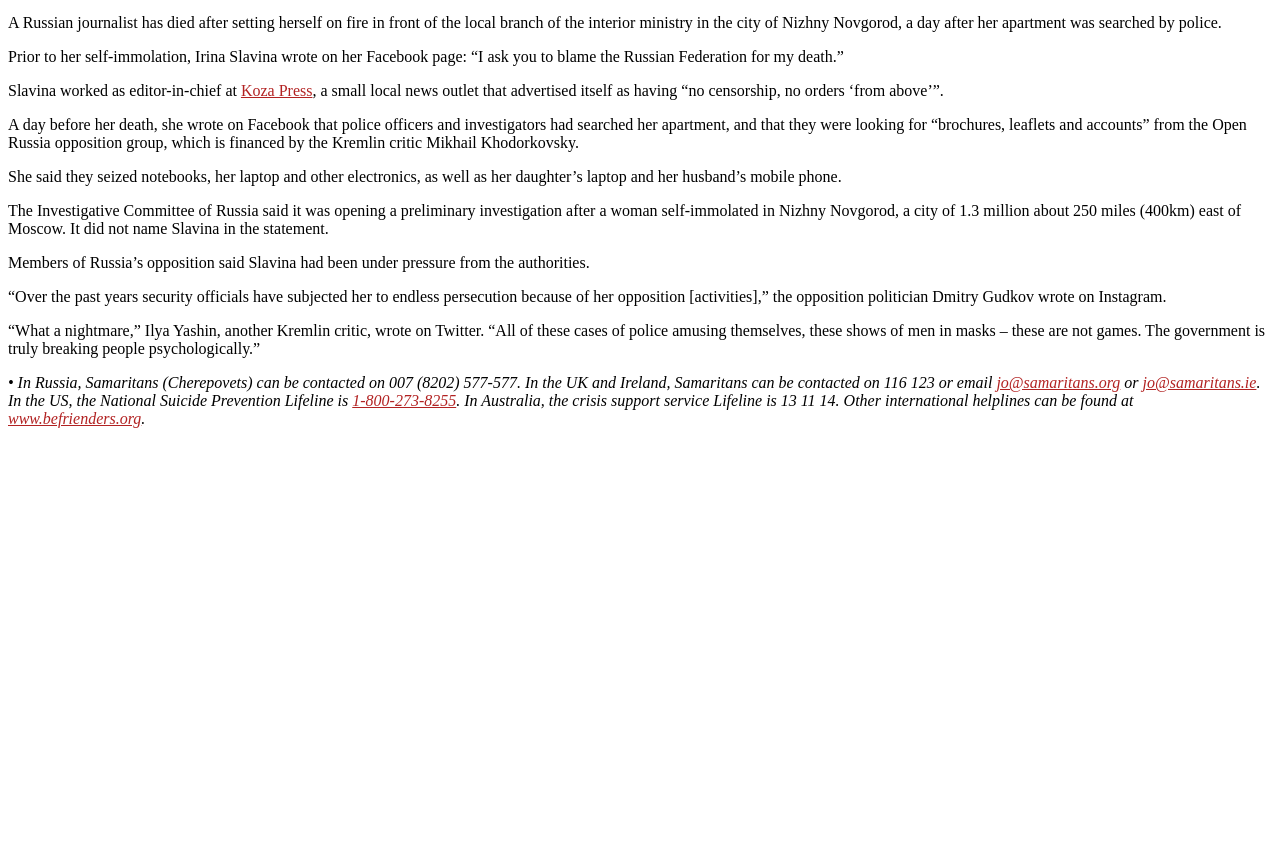
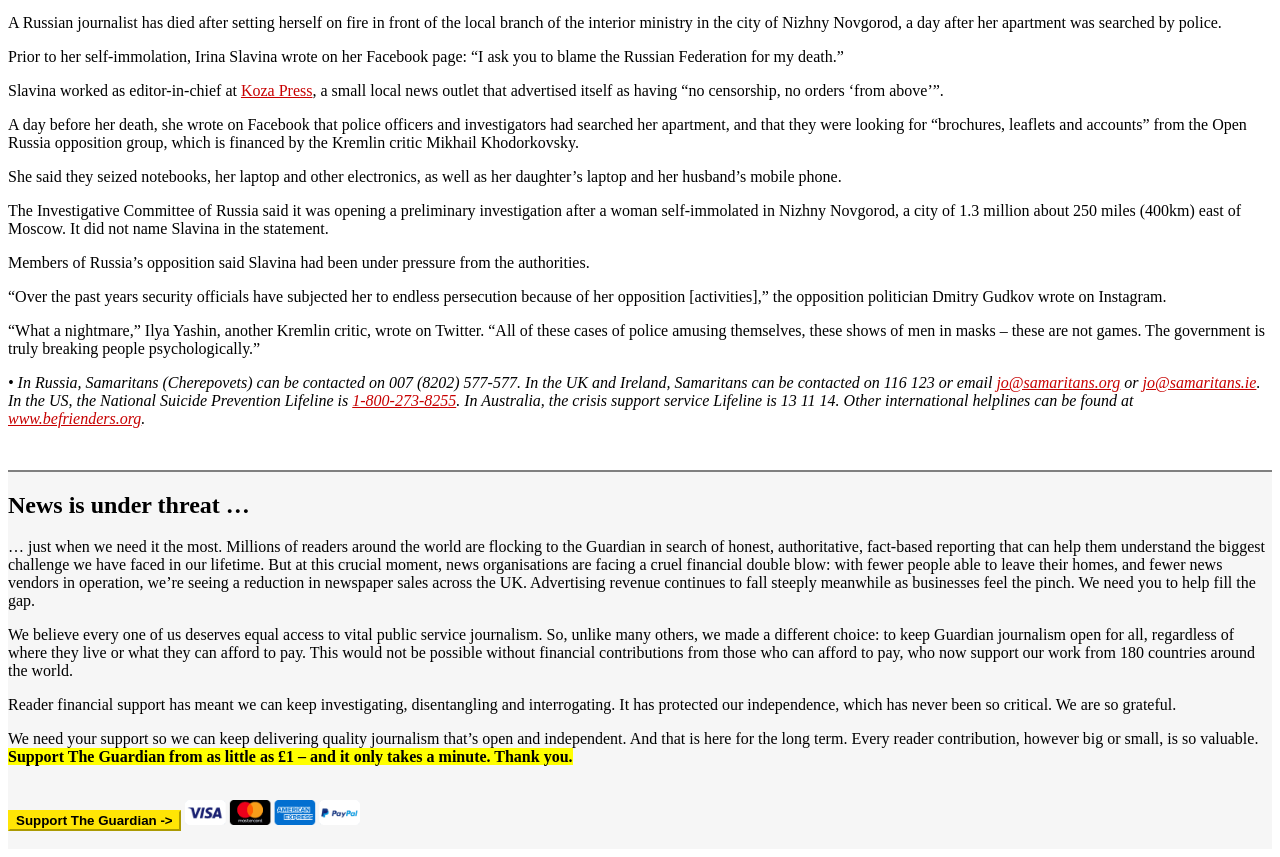
Before and after one commit to MaximoCutro/MC_News, a plain HTML site: page index.html in a window 1280 px wide. Shown: the part 535-1392 px from the top of the page. Before the commit the page ends 979 px from the top, so only its background shows below. Drawn offline with Linux system fonts and the light colour scheme.

Commit message:
Added donation paragraph

```diff
--- a/index.html
+++ b/index.html
@@ -14,7 +14,7 @@
             <figcaption class="p-4 card-img-bottom">
                 <span style="color:grey">
                     <small>
-                        <svg width="11" height="10" viewBox="0 0 11 10" style="fill:firebrick"><path fill-rule="evenodd" d="M5.5 0L11 10H0z"></path></svg>
+                        <svg width="11" height="10" viewBox="0 0 11 10" style="fill:#C70000"><path fill-rule="evenodd" d="M5.5 0L11 10H0z"></path></svg>
                         Nizhny Novgorod, where Irina Slavina set herself on fire in front of the interior ministry branch.
                         <br>
                         Photograph: Chamille White/Getty Images/iStockphoto
@@ -24,7 +24,7 @@
         </figure>
         <p>A Russian journalist has died after setting herself on fire in front of the local branch of the interior ministry in the city of Nizhny Novgorod, a day after her apartment was searched by police.</p>
         <p>Prior to her self-immolation, Irina Slavina wrote on her Facebook page: “I ask you to blame the Russian Federation for my death.”</p>
-        <p>Slavina worked as editor-in-chief at <a href="https://koza.press/" style="color:firebrick">Koza Press</a>, a small local news outlet that advertised itself as having “no censorship, no orders ‘from above’”.</p>
+        <p>Slavina worked as editor-in-chief at <a href="https://koza.press/" style="color:#C70000">Koza Press</a>, a small local news outlet that advertised itself as having “no censorship, no orders ‘from above’”.</p>
         <p>A day before her death, she wrote on Facebook that police officers and investigators had searched her apartment, and that they were looking for “brochures, leaflets and accounts” from the Open Russia opposition group, which is financed by the Kremlin critic Mikhail Khodorkovsky.</p>
         <p>She said they seized notebooks, her laptop and other electronics, as well as her daughter’s laptop and her husband’s mobile phone.</p>
         <p>The Investigative Committee of Russia said it was opening a preliminary investigation after a woman self-immolated in Nizhny Novgorod, a city of 1.3 million about 250 miles (400km) east of Moscow. It did not name Slavina in the statement.</p>
@@ -33,10 +33,24 @@
         <p>“What a nightmare,” Ilya Yashin, another Kremlin critic, wrote on Twitter. “All of these cases of police amusing themselves, these shows of men in masks – these are not games. The government is truly breaking people psychologically.”</p>
         <p>
             <em>
-                • In Russia, Samaritans (Cherepovets) can be contacted on 007 (8202) 577-577. In the UK and Ireland, Samaritans can be contacted on 116 123 or email <a href="mailto:jo@samaritans.org" data-link-name="in body link" style="color:firebrick">jo@samaritans.org</a> or <a href="mailto:jo@samaritans.ie" data-link-name="in body link" style="color:firebrick">jo@samaritans.ie</a>. In the US, the National Suicide Prevention Lifeline is <a data-link-name="in body link" style="color:firebrick"><u>1-800-273-8255</u></a>. In Australia, the crisis support service Lifeline is 13 11 14. Other international helplines can be found at <a href="http://www.befrienders.org/" data-link-name="in body link" style="color:firebrick">www.befrienders.org</a>.
+                • In Russia, Samaritans (Cherepovets) can be contacted on 007 (8202) 577-577. In the UK and Ireland, Samaritans can be contacted on 116 123 or email <a href="mailto:jo@samaritans.org" data-link-name="in body link" style="color:#C70000">jo@samaritans.org</a> or <a href="mailto:jo@samaritans.ie" data-link-name="in body link" style="color:#C70000">jo@samaritans.ie</a>. In the US, the National Suicide Prevention Lifeline is <a data-link-name="in body link" style="color:#C70000"><u>1-800-273-8255</u></a>. In Australia, the crisis support service Lifeline is 13 11 14. Other international helplines can be found at <a href="http://www.befrienders.org/" data-link-name="in body link" style="color:#C70000">www.befrienders.org</a>.
             </em>
         </p>
+        <br>
+        <div style="background-color:#f6f6f6">
+            <hr style="color:#ffe505" noshade>
+            <h2>News is under threat …</h2>
+            <p>… just when we need it the most. Millions of readers around the world are flocking to the Guardian in search of honest, authoritative, fact-based reporting that can help them understand the biggest challenge we have faced in our lifetime. But at this crucial moment, news organisations are facing a cruel financial double blow: with fewer people able to leave their homes, and fewer news vendors in operation, we’re seeing a reduction in newspaper sales across the UK. Advertising revenue continues to fall steeply meanwhile as businesses feel the pinch. We need you to help fill the gap.</p>
+            <p>We believe every one of us deserves equal access to vital public service journalism. So, unlike many others, we made a different choice: to keep Guardian journalism open for all, regardless of where they live or what they can afford to pay. This would not be possible without financial contributions from those who can afford to pay, who now support our work from 180 countries around the world.</p>
+            <p>Reader financial support has meant we can keep investigating, disentangling and interrogating. It has protected our independence, which has never been so critical. We are so grateful.</p>
+            <p>We need your support so we can keep delivering quality journalism that’s open and independent. And that is here for the long term. Every reader contribution, however big or small, is so valuable. <span style="background-color:yellow"><strong>Support The Guardian from as little as £1 – and it only takes a minute. Thank you.</strong></span></p>
+            <br>
+            <form action="https://support.theguardian.com/contribute?REFPVID=kft0hwx6oly4y7x67cf3&INTCMP=gdnwb_copts_memco_kr1_epic_ask_four_earning_control&acquisitionData=%7B%22source%22%3A%22GUARDIAN_WEB%22%2C%22componentId%22%3A%22gdnwb_copts_memco_kr1_epic_ask_four_earning_control%22%2C%22componentType%22%3A%22ACQUISITIONS_EPIC%22%2C%22campaignCode%22%3A%22gdnwb_copts_memco_kr1_epic_ask_four_earning_control%22%2C%22abTest%22%3A%7B%22name%22%3A%22ContributionsEpicAskFourEarning%22%2C%22variant%22%3A%22control%22%7D%2C%22referrerPageviewId%22%3A%22kft0hwx6oly4y7x67cf3%22%2C%22referrerUrl%22%3A%22https%3A%2F%2Fwww.theguardian.com%2Fworld%2F2020%2Foct%2F02%2Firina-slavina-russian-journalist-sets-herself-on-fire-after-apartment-searched-by-police%22%2C%22isRemote%22%3Atrue%7D" method="get" target="_blank">
+                <button type="submit" style="background-color:#ffe505; border-color:#ffe505; color:black"><strong>Support The Guardian -></strong></button>
+                <img src="payment-methods.png" alt="Payment Methods" height=25px>
+            </form>
+            <br>
+        </div>
     </body>
 
-
 </html>
```
Also changed, not shown: payment-methods.png (added).
